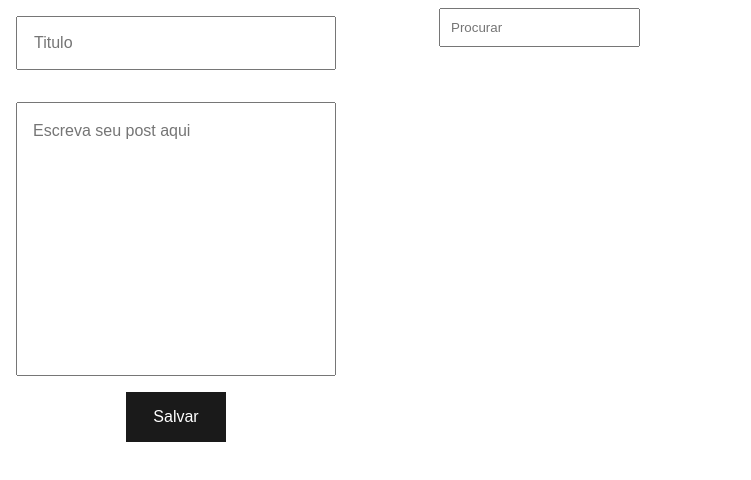
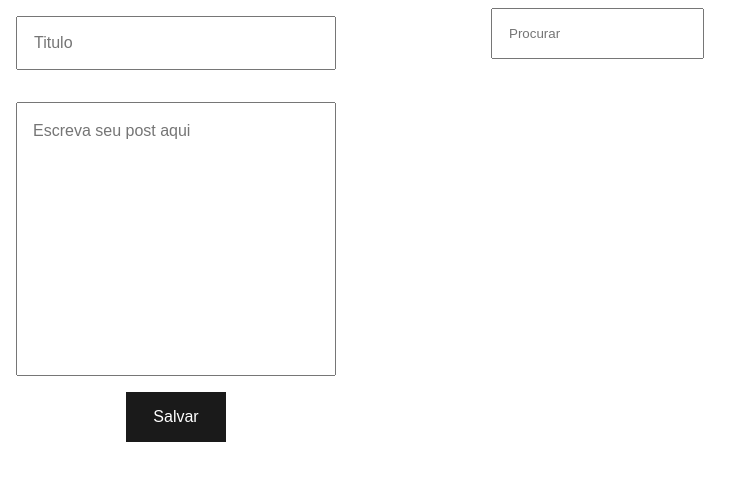
Before and after one commit to Mulleriano/blog, a Vue app: page / in a window 1280 px wide. Shown: the top 480 px of the page, without its empty margins (0-751 px from the left). Built offline with nearby package versions, Linux system fonts and the light colour scheme.

Commit message:
Reestilizando input pesquisa e o padding da lista

```diff
--- a/src/App.vue
+++ b/src/App.vue
@@ -82,9 +82,9 @@ export default {
 <style scoped>
 .search {
   position: fixed;
-  right: 50%;
+  right: 45%;
   z-index: 1;
-  padding: 10px;
+  padding: 1rem;
 }
 h3, h4, p, input, textarea {
   font-family: sans-serif;
@@ -98,7 +98,7 @@ h3, h4, p, input, textarea {
   right: 50%;
   transform: translateX(50%);
   width: 40vw;
-  padding-bottom: 2rem;
+  padding: 2rem 0;
 }
 
 h3 {
```
